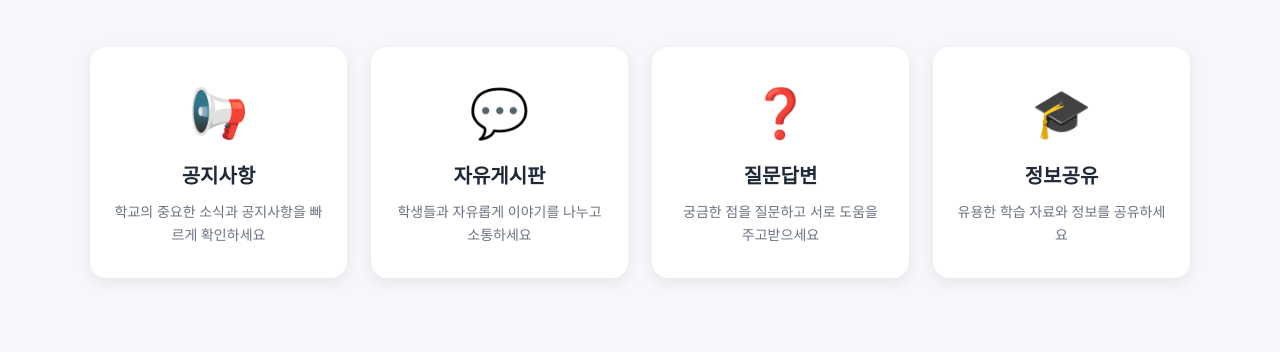
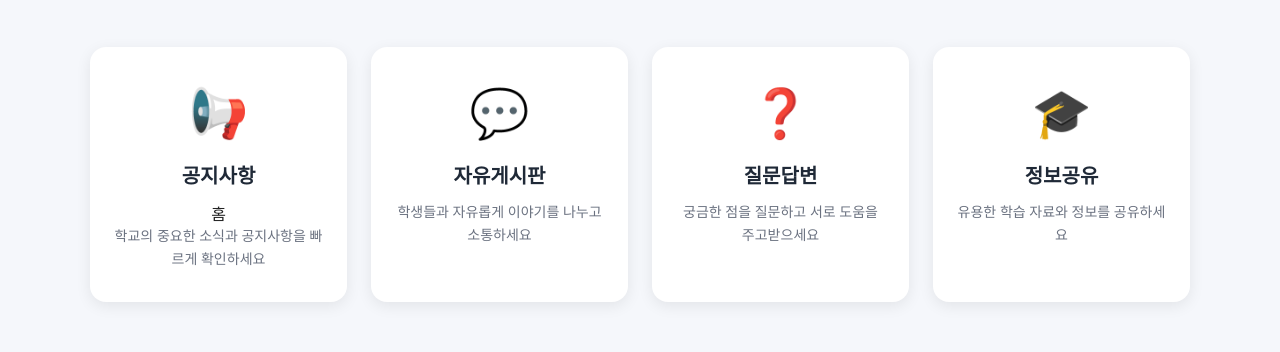
Before and after one commit to Bedulgi999/hanbom.gallery, a plain HTML site: page home.html in a window 1280 px wide. Shown: the part 696-1048 px from the top of the page. Drawn offline with nearby package versions, Linux system fonts and the light colour scheme.

Commit message:
Update home.html

```diff
--- a/home.html
+++ b/home.html
@@ -56,6 +56,7 @@
         <div class="feature-card">
           <div class="feature-icon">📢</div>
           <h3>공지사항</h3>
+          <a href="notice.html">홈</a>
           <p>학교의 중요한 소식과 공지사항을 빠르게 확인하세요</p>
         </div>
 
```
